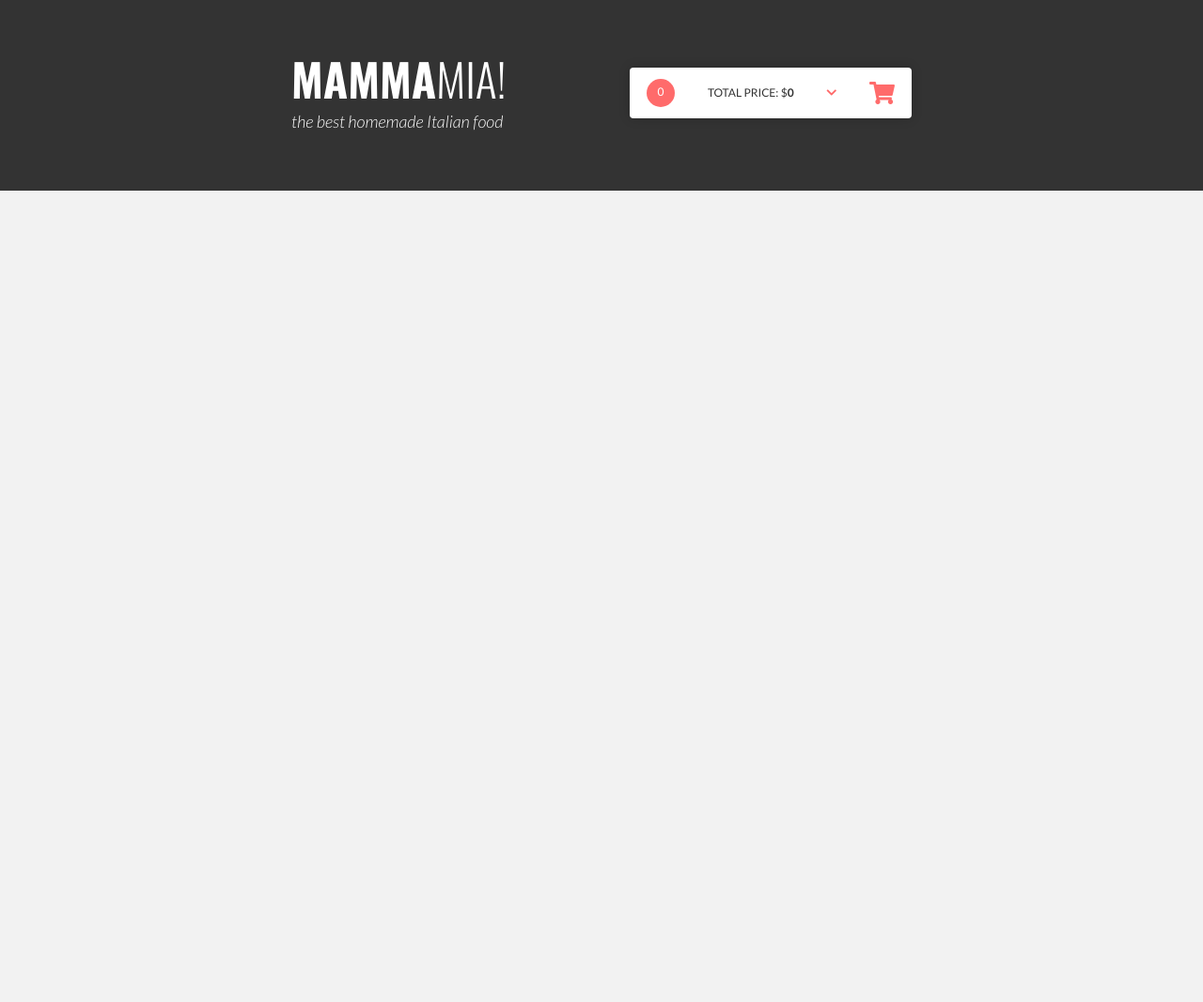
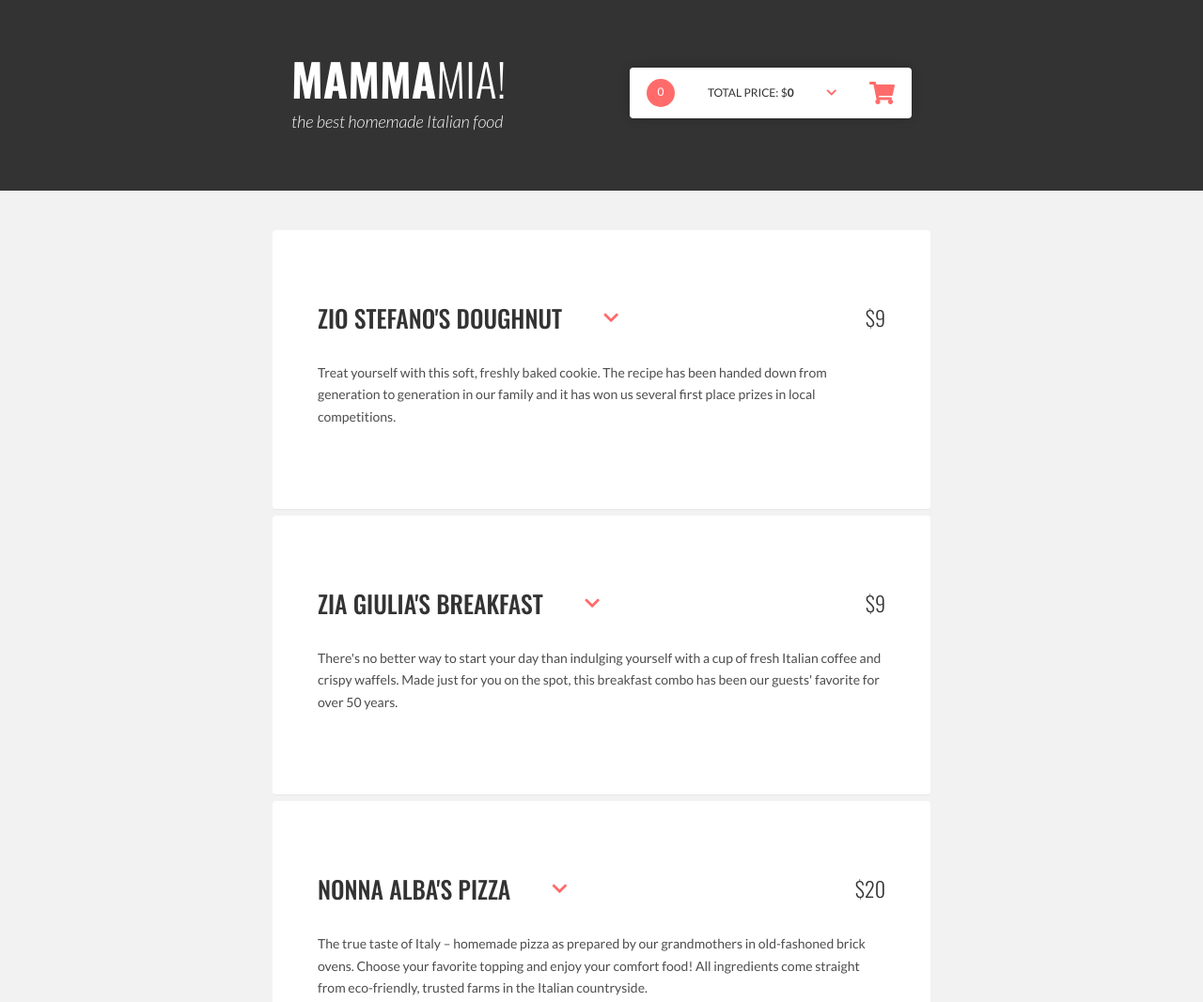
Before and after one commit to Cornholio8/project-pizzeria, a website: page src/index.html in a window 1280 px wide. Shown: the top 1067 px of the page at 94% size. Before the commit the page ends 800 px from the top, so only its background shows below. Drawn offline with nearby package versions, Linux system fonts and the light colour scheme; files that its build step writes are made by us from their sources.

Commit message:
test z data.js

```diff
--- a/src/index.html
+++ b/src/index.html
@@ -166,7 +166,7 @@
 
   <script src="https://cdnjs.cloudflare.com/ajax/libs/handlebars.js/4.1.0/handlebars.min.js"></script>
   <script src="js/functions.js"></script>
-  <!-- <script src="js/data.js"></script> -->
+  <script src="js/data.js"></script>
   <script src="js/script.js"></script>
 </body>
 </html>
--- /dev/null
+++ b/src/js/data.js
@@ -0,0 +1,115 @@
+const dataSource = {}; // eslint-disable-line no-unused-vars
+
+dataSource.products = {
+  cake: {
+    class: 'small',
+    name: 'Zio Stefano\'s Doughnut',
+    price: 9,
+    description: 'Treat yourself with this soft, freshly baked cookie. The recipe has been handed down from generation to generation in our family and it has won us several first place prizes in local competitions.',
+    images: [
+      '<img class="active" src="images/doughnut.svg">',
+    ],
+  },
+  breakfast: {
+    class: 'small',
+    name: 'Zia Giulia\'s Breakfast',
+    price: 9,
+    description: 'There\'s no better way to start your day than indulging yourself with a cup of fresh Italian coffee and crispy waffels. Made just for you on the spot, this breakfast combo has been our guests\' favorite for over 50 years.',
+    images: [
+      '<img class="active" src="images/breakfast.svg">',
+    ],
+    params: {
+      coffee: {
+        label: 'Coffee type',
+        type: 'radios',
+        options: {
+          latte: {label: 'Latte', price: 1, default: true},
+          cappuccino: {label: 'Cappuccino', price: 1},
+          espresso: {label: 'Espresso', price: 1},
+          macchiato : {label: 'Macchiato ', price: 1},
+        },
+      },
+    },
+  },
+  pizza: {
+    name: 'Nonna Alba\'s Pizza',
+    price: 20,
+    description: 'The true taste of Italy &ndash; homemade pizza as prepared by our grandmothers in old-fashoned brick ovens. Choose your favorite topping and enjoy your comfort food! All ingredients come straight from eco-friendly, trusted farms in the Italian countryside.',
+    images: [
+      '<img class="active" src="images/pizza/crust.svg">',
+      '<img class="active sauce-tomato" src="images/pizza/tomato-sauce.svg">',
+      '<img class="active sauce-cream" src="images/pizza/sour-cream.svg">',
+      '<img class="active toppings-salami" src="images/pizza/salami.svg">',
+      '<img class="active toppings-olives" src="images/pizza/olives.svg">',
+      '<img class="active toppings-redPeppers" src="images/pizza/red-peppers.svg">',
+      '<img class="active toppings-greenPeppers" src="images/pizza/green-peppers.svg">',
+      '<img class="active toppings-mushrooms" src="images/pizza/mushrooms.svg">',
+      '<img class="active toppings-basil" src="images/pizza/basil.svg">',
+    ],
+    params: {
+      sauce: {
+        label: 'Sauce',
+        type: 'radios',
+        options: {
+          tomato: {label: 'Tomato', price: 0, default: true},
+          cream: {label: 'Sour cream', price: 2},
+        },
+      },
+      toppings: {
+        label: 'Toppings',
+        type: 'checkboxes',
+        options: {
+          olives: {label: 'Olives', price: 2, default: true},
+          redPeppers: {label: 'Red peppers', price: 2, default: true},
+          greenPeppers: {label: 'Green peppers', price: 2, default: true},
+          mushrooms: {label: 'Mushrooms', price: 2, default: true},
+          basil: {label: 'Fresh basil', price: 2, default: true},
+          salami: {label: 'Salami', price: 3},
+        },
+      },
+      crust: {
+        label: 'pizza crust',
+        type: 'select',
+        options: {
+          standard: {label: 'standard', price: 0, default: true},
+          thin: {label: 'thin', price: 2},
+          thick: {label: 'thick', price: 2},
+          cheese: {label: 'cheese in edges', price: 5},
+          wholewheat: {label: 'wholewheat', price: 3},
+          gluten: {label: 'with extra gluten', price: 0},
+        },
+      },
+    },
+  },
+  salad: {
+    name: 'Nonno Alberto\'s Salad',
+    price: 9,
+    description: 'A delicious salad made of fresh, home-grown products on a crispy lettuce base.',
+    images: [
+      '<img class="active" src="images/salad/plate.svg">',
+      '<img class="active ingredients-cucumber" src="images/salad/cucumber.svg" style="z-index: 1;">',
+      '<img class="active ingredients-tomatoes" src="images/salad/tomatoes.svg" style="z-index: 2;">',
+      '<img class="active ingredients-olives" src="images/salad/salad-olives.svg" style="z-index: 3;">',
+      '<img class="active ingredients-feta" src="images/salad/feta.svg" style="z-index: 4;">',
+      '<img class="active ingredients-herbs" src="images/salad/herbs.svg" style="z-index: 5;">',
+      '<img class="active ingredients-cheese" src="images/salad/cheese.svg" style="z-index: 6;">',
+      '<img class="active ingredients-pepper" src="images/salad/black-pepper.svg" style="z-index: 7;">',
+    ],
+    params: {
+      ingredients: {
+        label: 'Ingredients',
+        type: 'checkboxes',
+        options: {
+          cucumber: {label: 'Cucumber', price: 1, default: true},
+          tomatoes: {label: 'Tomatoes', price: 1, default: true},
+          olives: {label: 'Olives', price: 1, default: true},
+          feta: {label: 'Feta cheese', price: 1},
+          cheese: {label: 'Cheese', price: 1},
+          herbs: {label: 'Fresh herbs', price: 1, default: true},
+          pepper: {label: 'Black pepper', price: 1},
+        },
+      },
+    },
+  },
+
+};
--- a/src/js/script.js
+++ b/src/js/script.js
@@ -77,6 +77,11 @@
       defaultDeliveryFee: 20,
     },
     // CODE ADDED END
+    db: {
+      url: '//localhost:3131',
+      products: 'products',
+      orders: 'orders',
+    },
   };
 
   const templates = {
```
Also changed, not shown: dist/index.html, dist/js/data.js (added), dist/js/script.js.
